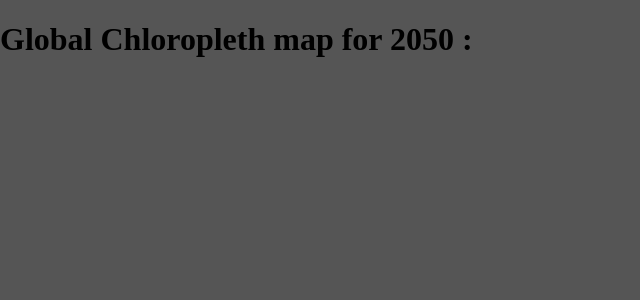
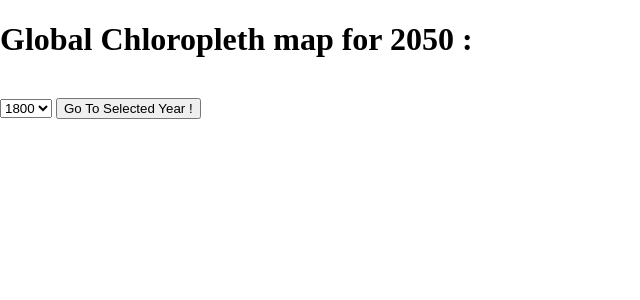
Before and after one commit to virresh/climatic, a Flask app: page / in a window 1280 px wide. Shown: the top 300 px of the page, without its empty margins (0-640 px from the left). Run offline with Flask 2, Linux system fonts and the light colour scheme; some libraries are stand-ins or nearby versions.

Commit message:
Update to add yearwise access to data

```diff
--- a/app.py
+++ b/app.py
@@ -20,6 +20,10 @@ app.secret_key = os.getenv('SECRET_KEY', 'WHY_SO_MUCH_TORTURE?')
 def home_page():
     return render_template('home.html', greeting=2050)
 
+@app.route('/show/<year>')
+def get_year(year):
+    return render_template('home.html', greeting=year)
+
 @app.route('/<year>')
 def get_pred(year):
     csv = "location,temp\n"
@@ -37,17 +41,6 @@ def get_pred(year):
         print(year)
         return "location,temp\nIndia,37.7\n"
 
-
-
-# @app.route('/<country>/<year>')
-# def get_prediction(country, year):
-#     # return str(random.randint(30, 50))+" degree celsius for "+country+" for the "+str(year)
-#     country_data = original_data[country]
-#     for yearc in country_data:
-#         if(yearc==year):
-#             return str(original_data[country][year])+" degree celsius for "+country+" for the "+str(year)
-#     return str(random.randint(30, 50))+" degree celsius for "+country+" for the "+str(year)
-
 port = int(os.getenv('VCAP_APP_PORT', 8080))
 
 if __name__ == '__main__':
--- a/static/css/globe.css
+++ b/static/css/globe.css
@@ -1,7 +1,7 @@
 html, body {
   margin: 0;
   padding: 0;
-  background: #555;
+  background: #fff;
 }
 
 #globe {
--- a/templates/home.html
+++ b/templates/home.html
@@ -21,6 +21,23 @@
     All js files above are for imported because of this one js file only.
     -->
     <div id="myDiv"></div>
+    <select id="selected_year">
+      <option value="1800">1800</option>
+      <option value="1900">1900</option>
+      <option value="1950">1950</option>
+      <option value="2000">2000</option>
+      <option value="2013">2013</option>
+      <option value="2025">2025</option>
+      <option value="2050">2050</option>
+    </select>
+    <button onclick="happy_now()">Go To Selected Year !</button>
     <script type="text/javascript" src="{{ url_for('static', filename='js/plotly_inter_graph.js') }}"></script>
+    <script type="text/javascript">
+        function happy_now() {
+            e = document.getElementById("selected_year");
+            y = e.options[e.selectedIndex].value;
+            location.href = '/show/'+y;
+        };
+    </script>
 </body>
 </html>
```
